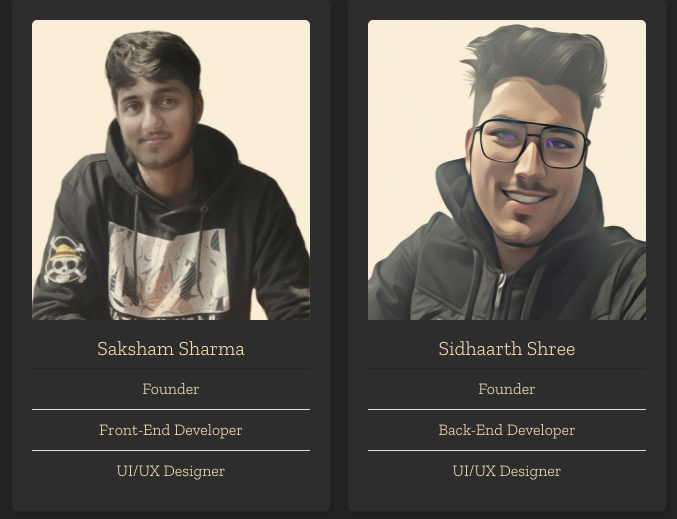
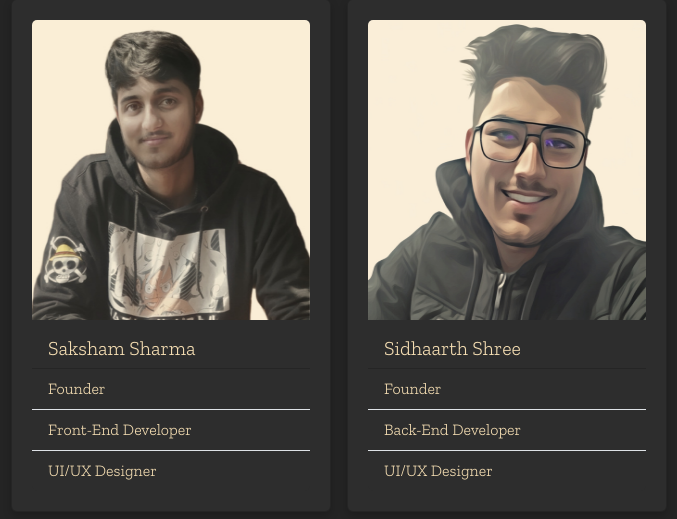
Before and after one commit to SidhaarthShree07/LABIFY, a Django app: page /About/ in a window 1280 px wide. Shown: the part 137-656 px from the top of the page, without its empty margins (305-982 px from the left). Run offline with Django 5.2, Linux system fonts and the light colour scheme; some libraries are stand-ins or nearby versions.

Commit message:
Update about.html

```diff
--- a/myapp/templates/about.html
+++ b/myapp/templates/about.html
@@ -148,7 +148,7 @@
     </div>
     <br>
 
-    <div class="container text-center" style="display: flex; justify-content: center;">
+    <div class="container" style="display: flex; justify-content: center;">
         <div class="row justify-content-center">
             <div class="col-sm-12 col-md-6 col-lg-3">
                 <div class="card" style="width: 20rem; margin-right: 1000px;">
```
